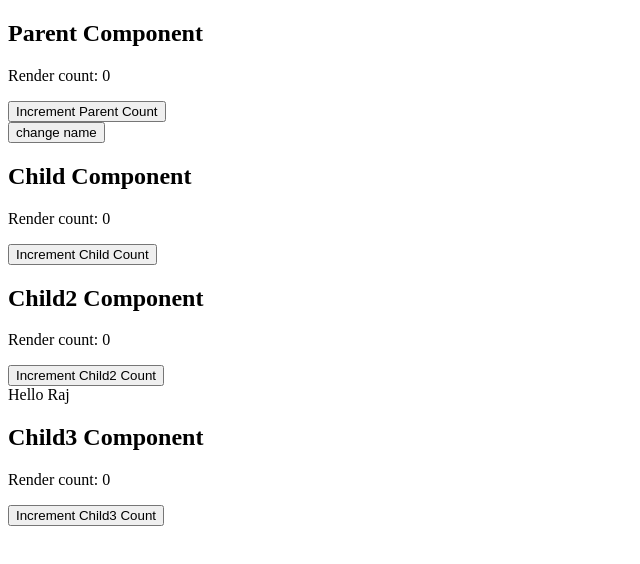
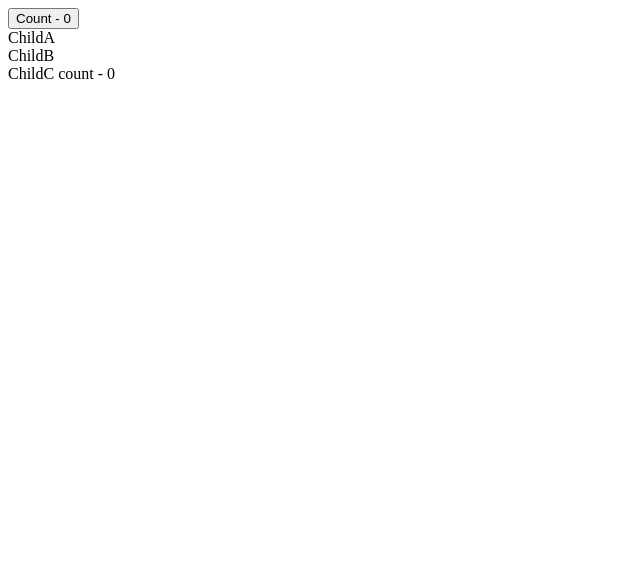
Before and after one commit to RajKoradiya/Book-Store, a React (Create React App) app: page / in a window 1280 px wide. Shown: the top 564 px of the page, without its empty margins (0-640 px from the left). Built offline with nearby package versions, Linux system fonts and the light colour scheme.

Commit message:
Day 24 complete

```diff
--- a/src/App.js
+++ b/src/App.js
@@ -1,6 +1,8 @@
 import React from "react";
+import { ChildA } from "./components/ContextChild";
+import {ContextParent} from "./components/ContextParent";
 // import Child from "./components/Child";
-import Parent from "./components/Parent";
+// import Parent from "./components/Parent";
 // import Form from "./components/Form";
 // import RegisterUser from "./components/RegisterUser";
 // import Consumer1 from "./components/Consumer1";
@@ -96,7 +98,12 @@
       {/* <RegisterUser /> */}
 
       {/* <Form/> */}
-      <Parent/>
+      {/* <Parent/> */}
+
+      <ContextParent>
+        <ChildA/>
+      </ContextParent>
+
 
     </div>
   );
--- /dev/null
+++ b/src/components/ContextChild.js
@@ -0,0 +1,32 @@
+import React,{useContext} from 'react'
+import { CountContext } from './ContextParent'
+
+export const ChildA = () => {
+    console.log("ChildA render")
+    return (
+        <>
+        <div>ChildA</div>
+        <ChildB/>
+        </>
+    )
+}
+
+export const ChildB = () => {
+    console.log("ChildB render")
+    return (
+        <>
+        <div>ChildB</div>
+        <ChildC/>
+        </>
+    )
+}
+
+export const ChildC = () => {
+    const count = useContext(CountContext)
+    console.log("ChildC render")
+    return (
+        <>
+        <div>ChildC count - {count}</div>
+        </>
+    )
+}
--- /dev/null
+++ b/src/components/ContextParent.js
@@ -0,0 +1,20 @@
+import React,{ useState} from 'react'
+// import { ChildA } from './ContextChild'
+
+export const CountContext = React.createContext()
+const CountProvider = CountContext.Provider
+
+
+export const ContextParent = ({children}) => {
+    const [count,setCount] = useState(0)
+
+    console.log("Context Parent render")
+  return (
+    <div>
+      <button onClick={() => setCount ((c) => c+1)}>Count - {count}</button>
+      <CountProvider value = {count}>
+        {children}
+      </CountProvider>
+    </div>
+  )
+}
```
